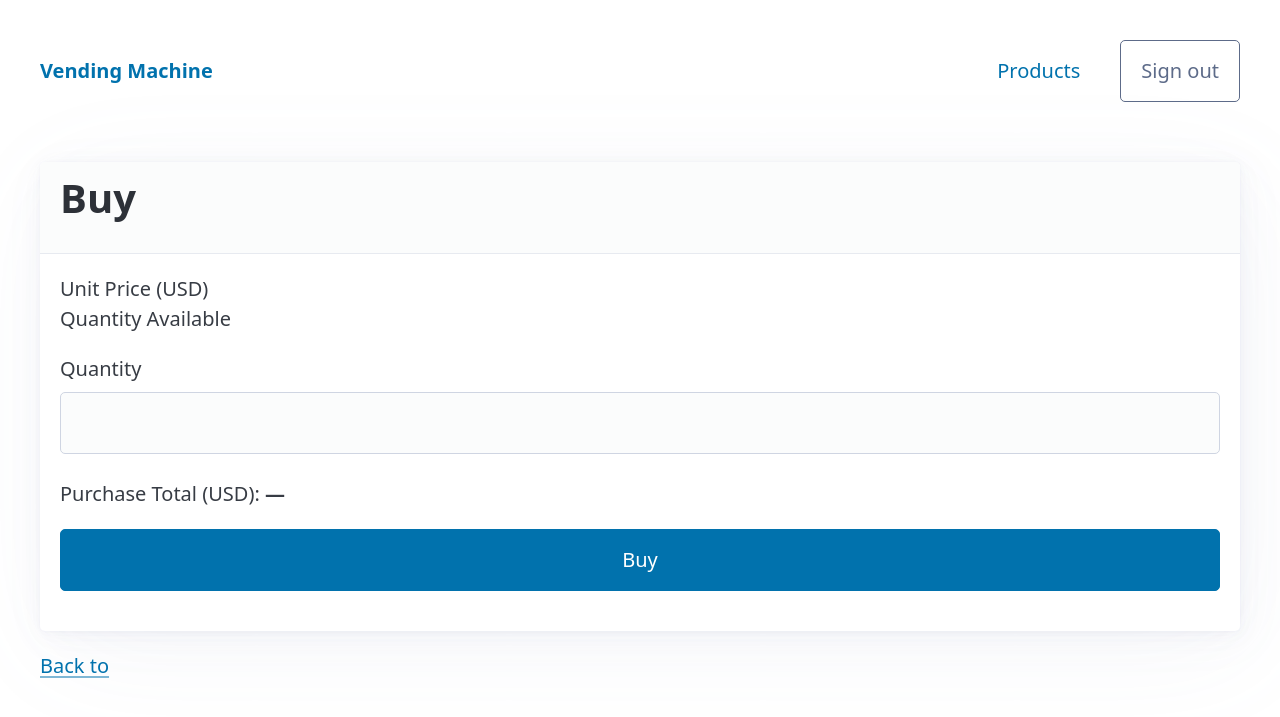
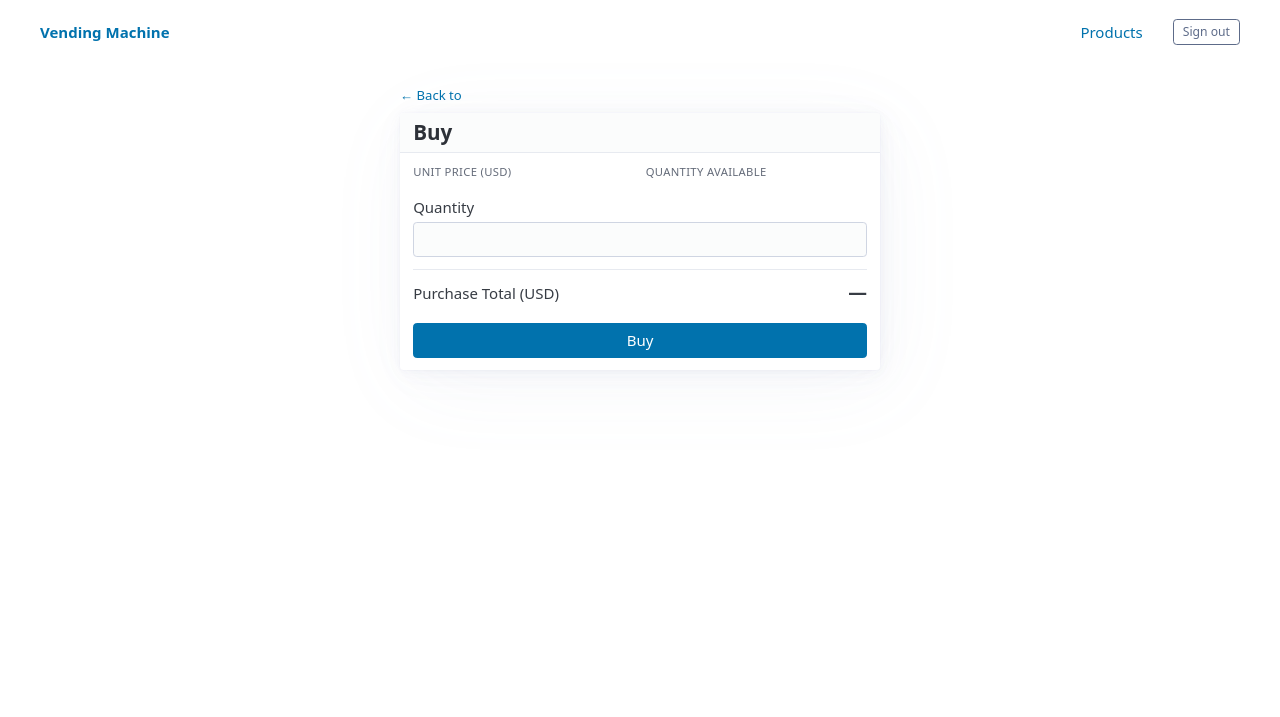
Before and after one commit to Toe-Tet/vending_machine, a PHP site: template templates/products/purchase.php in a window 1280 px wide. Shown: the top 717 px of the page. Run offline with PHP 8.4, Linux system fonts and the light colour scheme; the template is opened without the code that fills it: most values are stand-ins (such as "Sample title", 1, 10 or a date in 2020); data that the repository does not hold is empty; some libraries are stand-ins or nearby versions.

Commit message:
feat: compact, centred UI on top of Pico
Pico grows the root font to 131.25% on wide screens and its spacing is
roomy, so components felt oversized. public/css/app.css pins the root font
at 93.75%, roughly halves the spacing tokens and shrinks row actions.

- Product list: title and New Product on one row, striped table, inline
  small actions, centred 56rem column.
- Product view, purchase and product form: one centred 32rem card with a
  back link above it, side-by-side Unit Price / Quantity Available, stock
  badge, Purchase Total row, Cancel as a button.
- Sign in / Sign up: centred 28rem column.
- Inline styles on Delete and Sign out replaced by shared classes.

Chosen from the density prototype on branch prototype/compact-products
(variant A).

Co-Authored-By: Claude Opus 5.5 <noreply@anthropic.com>

```diff
--- a/templates/auth/login.php
+++ b/templates/auth/login.php
@@ -3,6 +3,7 @@
 /** @var string|null $error */
 /** @var string|null $csrfToken */
 ?>
+<div class="auth-page">
     <article>
         <h1>Sign in</h1>
 
@@ -37,3 +38,4 @@
             </tbody>
         </table>
     </article>
+</div>
--- a/templates/auth/register.php
+++ b/templates/auth/register.php
@@ -10,6 +10,7 @@ $error = static fn (string $field): string => isset($errors[$field])
     ? '<small id="' . $field . '-error">' . e($errors[$field]) . '</small>'
     : '';
 ?>
+<div class="auth-page">
     <article>
         <h1>Sign up</h1>
 
@@ -41,3 +42,4 @@ $error = static fn (string $field): string => isset($errors[$field])
 
         <p>Already signed up? <a href="/login">Sign in</a></p>
     </article>
+</div>
--- a/templates/layout.php
+++ b/templates/layout.php
@@ -14,6 +14,7 @@ $flash ??= null;
     <meta name="viewport" content="width=device-width, initial-scale=1">
     <title><?= e(isset($title) ? $title . ' · Vending Machine' : 'Vending Machine') ?></title>
     <link rel="stylesheet" href="https://cdn.jsdelivr.net/npm/@picocss/pico@2.1.1/css/pico.min.css">
+    <link rel="stylesheet" href="/css/app.css">
 </head>
 <body>
 <header class="container">
@@ -24,9 +25,9 @@ $flash ??= null;
             <?php if ($auth?->check()): ?>
                 <li><?= e($auth->name()) ?><?= $auth->isAdmin() ? ' <small>(Admin)</small>' : '' ?></li>
                 <li>
-                    <form method="post" action="/logout" style="margin: 0">
+                    <form method="post" action="/logout" class="inline-form">
                         <input type="hidden" name="_token" value="<?= e($csrfToken ?? '') ?>">
-                        <button type="submit" class="secondary outline" style="margin: 0">Sign out</button>
+                        <button type="submit" class="secondary outline btn-sm">Sign out</button>
                     </form>
                 </li>
             <?php else: ?>
--- a/templates/products/_delete.php
+++ b/templates/products/_delete.php
@@ -3,9 +3,9 @@
 /** @var App\Models\Product $product */
 /** @var string|null $csrfToken */
 ?>
-<form method="post" action="/products/<?= e($product->id) ?>" style="display: inline; margin: 0"
+<form method="post" action="/products/<?= e($product->id) ?>" class="inline-form"
       data-confirm="Delete <?= e($product->name) ?>? It will be removed from sale; its Purchases are kept.">
     <input type="hidden" name="_token" value="<?= e($csrfToken ?? '') ?>">
     <input type="hidden" name="_method" value="DELETE">
-    <button type="submit" class="secondary outline" style="width: auto; margin: 0; padding: .25rem .75rem">Delete</button>
+    <button type="submit" class="secondary outline btn-sm">Delete</button>
 </form>
--- a/templates/products/purchase.php
+++ b/templates/products/purchase.php
@@ -11,13 +11,25 @@
 $soldOut = $product->isSoldOut();
 $quantity = $old['quantity'] ?? '1';
 ?>
-<article>
-    <header><h1>Buy <?= e($product->name) ?></h1></header>
-    <dl>
-        <dt>Unit Price (USD)</dt>
-        <dd><?= e($product->displayPrice()) ?></dd>
-        <dt>Quantity Available</dt>
-        <dd><?= $soldOut ? '<mark>Sold out</mark>' : e($product->quantityAvailable) ?></dd>
+<p class="back-link"><a href="/products/<?= e($product->id) ?>">← Back to <?= e($product->name) ?></a></p>
+
+<article class="product-card">
+    <header>
+        <h1>Buy <?= e($product->name) ?></h1>
+        <?php if ($soldOut): ?>
+            <span class="badge badge-out">Sold out</span>
+        <?php endif; ?>
+    </header>
+
+    <dl class="facts">
+        <div>
+            <dt>Unit Price (USD)</dt>
+            <dd class="price"><?= e($product->displayPrice()) ?></dd>
+        </div>
+        <div>
+            <dt>Quantity Available</dt>
+            <dd><?= e($product->quantityAvailable) ?></dd>
+        </div>
     </dl>
 
     <form method="post" action="/products/<?= e($product->id) ?>/purchase" class="purchase-form"
@@ -31,9 +43,8 @@ $quantity = $old['quantity'] ?? '1';
                aria-describedby="quantity-error"<?= $error !== null ? ' aria-invalid="true"' : '' ?>>
         <small id="quantity-error" data-error-for="quantity"><?= e($error ?? '') ?></small>
 
-        <p>Purchase Total (USD): <strong data-purchase-total>—</strong></p>
+        <p class="total">Purchase Total (USD) <strong data-purchase-total>—</strong></p>
 
         <button type="submit" <?= $soldOut ? 'disabled' : '' ?>><?= $soldOut ? 'Sold out' : 'Buy' ?></button>
     </form>
 </article>
-<p><a href="/products/<?= e($product->id) ?>">Back to <?= e($product->name) ?></a></p>
```
Also changed, not shown: templates/products/form.php (+9 -5 lines), templates/products/index.php (+8 -4 lines), templates/products/show.php (+23 -9 lines), public/css/app.css (added). Lines whose indentation alone changed are shown as unchanged.
